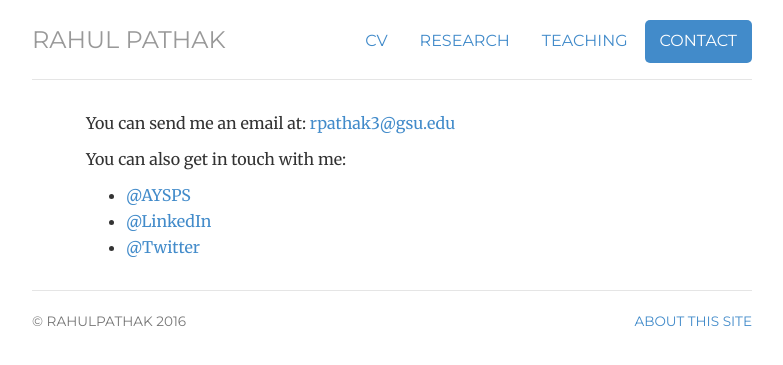
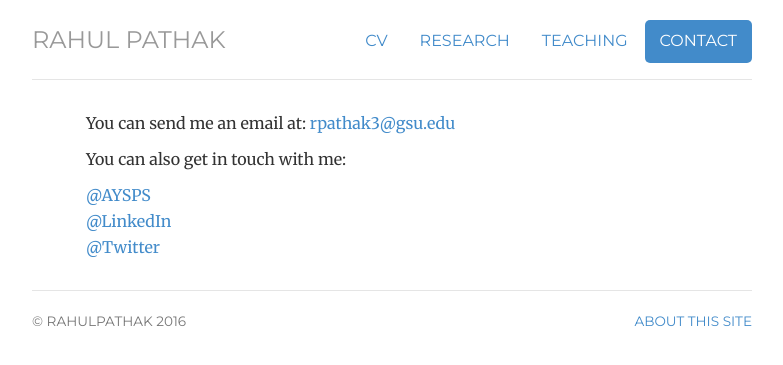
Before and after one commit to pathak-rahul/pathak-rahul.github.io, a Jekyll site: the page built from contact/index.html, in a window 1280 px wide. Shown: the top 365 px of the page, without its empty margins (248-1031 px from the left). Built offline with Jekyll 4.4.1, drawn with Linux system fonts in a browser that asks for light colours.

Commit message:
Update index.html

```diff
--- a/contact/index.html
+++ b/contact/index.html
@@ -16,7 +16,7 @@ description: Contact information for Rahul Pathak.
 
 	<p>You can also get in touch with me:</p>
 
-	<ul class="display: inline-block">
+	<ul class="list-unstyled">
 	<li><a href="http://pmap.gsu.edu/contact-pmap/">@AYSPS </a></li>
 	<li><a href="https://www.linkedin.com/in/pathaksocial/">@LinkedIn</a></li>
 	<li><a href="https://twitter.com/pathaksocial">@Twitter</a></li>
```
